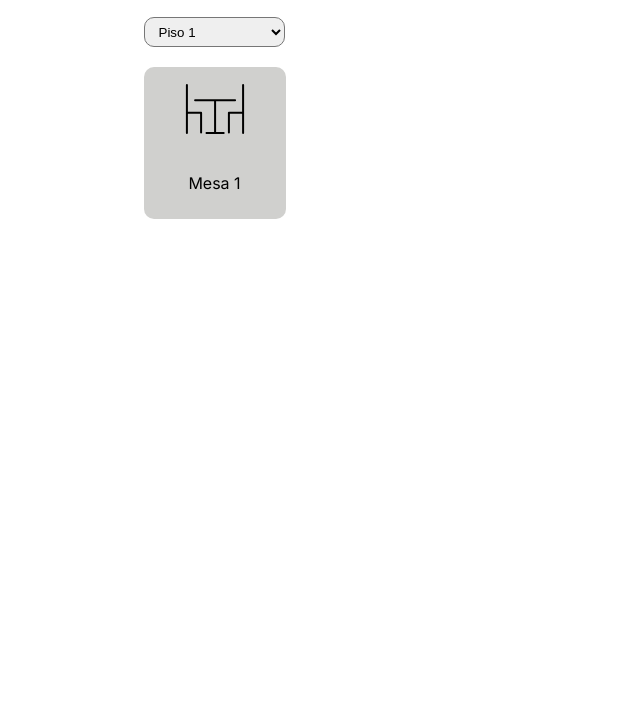
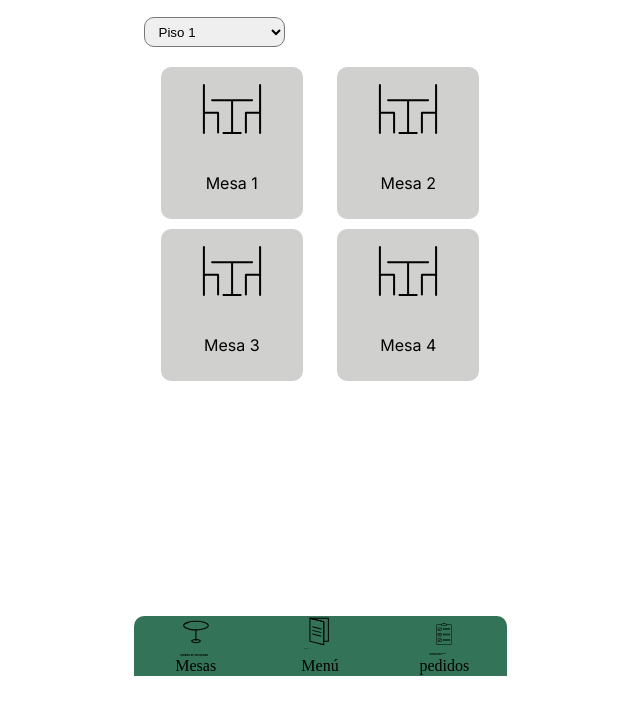
Before and after one commit to Darch02/App-restaurante, a website: page orderly/public/Mesas.html in a window 1280 px wide. Shown: the part 63-778 px from the top of the page, without its empty margins (320-960 px from the left). Drawn offline with Linux system fonts and the light colour scheme.

Commit message:
avance en interfaz inicial ( mesas )

```diff
--- a/orderly/public/Mesas.html
+++ b/orderly/public/Mesas.html
@@ -7,10 +7,10 @@
     <title>App Restaurante - mesas</title>
 </head>
 <body>
-    <div class = "encabezado">
+    <header class = "encabezado">
         <img id="logo" src= "../src/assets/Logo.png" alt="logo"/>
         <p class="titulo-encabezado">ORDERLY</p>
-    </div>
+    </header>
     <main>
         <select class= "selector-sección">
             <option>Piso 1</option>
@@ -18,10 +18,29 @@
         </select>
         <div id="contenedor-mesas">
             <div class="mesa">
-                <img id="img-mesas" src="../src/assets/imagen-mesa.svg"/>
+                <img class= "img-mesas" src="../src/assets/imagen-mesa.svg" alt="imagen mesa"/>
                 <p>Mesa 1</p>
+            </div>
+            <div class="mesa">
+                <img class= "img-mesas" src="../src/assets/imagen-mesa.svg" alt="imagen mesa"/>
+                <p>Mesa 2</p>
+            </div>
+            <div class="mesa">
+                <img class= "img-mesas" src="../src/assets/imagen-mesa.svg" alt="imagen mesa"/>
+                <p>Mesa 3</p>
+            </div>
+            <div class="mesa">
+                <img class= "img-mesas" src="../src/assets/imagen-mesa.svg" alt="imagen mesa"/>
+                <p>Mesa 4</p>
             </div>
         </div>
     </main>
-
+    <footer>
+        <img src="../src/assets/icono-mesa.svg" alt="icono mesas">
+        <img src="../src/assets/icono-menu.svg" alt="icono menú">
+        <img src="../src/assets/icono-pedidos.svg" alt="icono pedidos">
+        <p>Mesas</p>
+        <p>Menú</p>
+        <p>pedidos</p>
+    </footer>
 </body>
--- a/orderly/src/styles/Mesas.css
+++ b/orderly/src/styles/Mesas.css
@@ -35,7 +35,7 @@ select{
   padding-left: 10px;
   border-radius: 10px;
 }
-#img-mesas{
+.img-mesas{
   height: 80px;
   width: 80px;
 }
@@ -54,3 +54,23 @@ select{
   font-family: 'Inter';
   font-size: 16px;
 }
+#contenedor-mesas{
+  display: flex;
+  justify-content: space-around;
+  flex-wrap: wrap;
+}
+
+footer{
+  display: grid;
+  grid-template: 40px 20px/ 1fr 1fr 1fr;
+  align-items: center;
+  justify-items: center;
+  background-color: #337357;
+  border-top-left-radius: 10px;
+  border-top-right-radius: 10px;
+  margin-top: 225px;
+}
+footer img{
+  height: 40px;
+  width: 40px;
+}
```
Also changed, not shown: orderly/src/assets/icono-menu.svg (added), orderly/src/assets/icono-mesa.svg (added), orderly/src/assets/icono-pedidos.svg (added).
